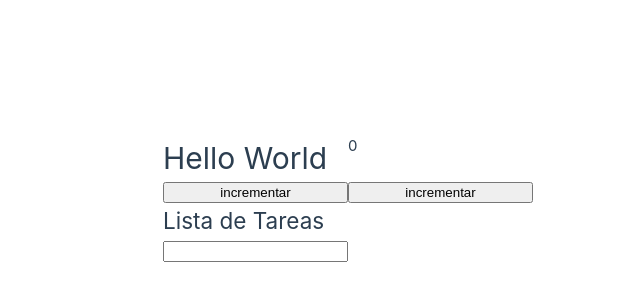
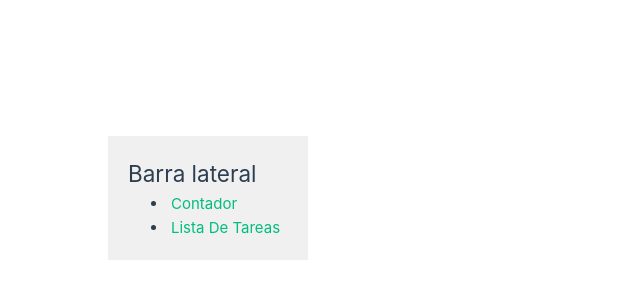
Before and after one commit to roxsyVel910/app-vuejs, a Vue app: page / in a window 1280 px wide. Shown: the part 202-502 px from the top of the page, without its empty margins (292-932 px from the left). Built offline with nearby package versions, Linux system fonts and the light colour scheme.

Commit message:
Crear rutas

```diff
--- a/src/App.vue
+++ b/src/App.vue
@@ -1,11 +1,13 @@
 <template>
-  <Count></Count>
-  <ListaDeTareas> </ListaDeTareas>
+  <MainView></MainView>
+
 </template>
 
 <script setup>
-import Count from './components/Contadorr.vue';
-import ListaDeTareas from './components/ListaDeTareas.vue'
+
+import MainView from './views/MainView.vue'
+
+
 </script>
 
 <style scoped>
--- /dev/null
+++ b/src/components/BarraLateral.vue
@@ -0,0 +1,17 @@
+<template>
+  <div class="sidebar">
+    <h2>Barra lateral</h2>
+    <ul>
+      <li><router-link to="/contador">Contador</router-link></li>
+      <li><router-link to="/lista-de-tareas">Lista De Tareas</router-link></li>
+    </ul>
+  </div>
+</template>
+<script setup></script>
+<style>
+.sidebar {
+  width: 200px;
+  background-color: #f0f0f0;
+  padding: 20px;
+}
+</style>
--- a/src/router/index.js
+++ b/src/router/index.js
@@ -3,19 +3,21 @@
 const router = createRouter({
   history: createWebHistory(import.meta.env.BASE_URL),
   routes: [
-    // {
-    //   path: '/',
-    //   name: 'home',
-    //   component: HomeView
-    // },
-    // {
-    //   path: '/about',
-    //   name: 'about',
-    //   // route level code-splitting
-    //   // this generates a separate chunk (About.[hash].js) for this route
-    //   // which is lazy-loaded when the route is visited.
-    //   component: () => import('../views/AboutView.vue')
-    // }
+    /* {
+      path: '/',
+      name: 'home',
+      component: HomeView
+    }, */
+    {
+      path: '/contador',
+      name: 'contador',
+      component: () => import('../components/Contadorr.vue')
+    },
+    {
+      path: '/lista-de-tareas',
+      name: 'lista-de-lareas',
+      component: () => import('../components/ListaDeTareas.vue')
+    },
   ]
 })
 
--- /dev/null
+++ b/src/views/MainView.vue
@@ -0,0 +1,23 @@
+<template>
+    <div class = "container">
+        <BarraLateral></BarraLateral>
+        <div class="content">
+            <router-view></router-view>
+        </div>
+
+    </div>
+</template>
+<script setup>
+import BarraLateral from '../components/BarraLateral.vue'
+</script>
+<style>
+.container {
+    display:flex;
+
+}
+.content {
+    flex: 1;
+    padding: 20px;
+
+}
+</style>
```
